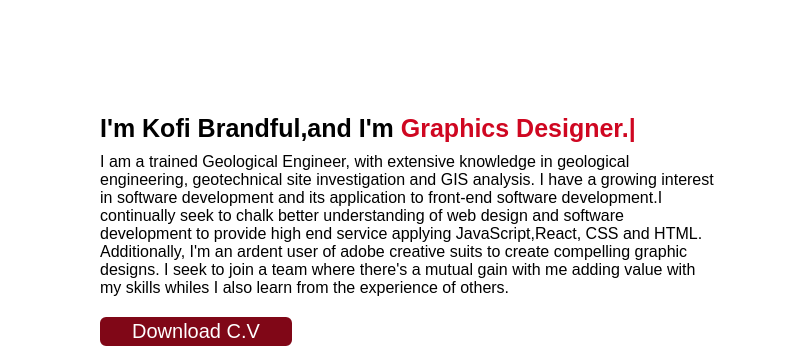
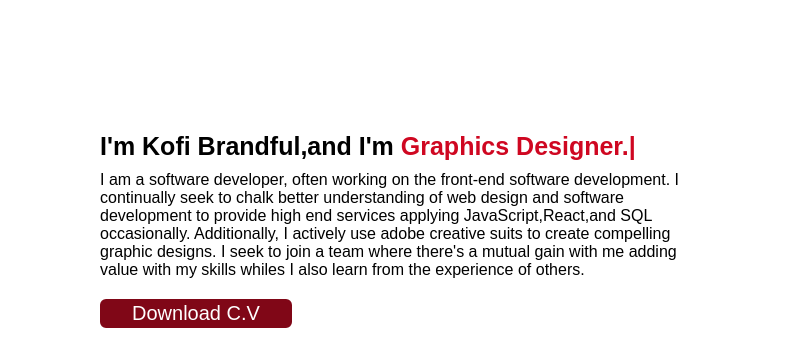
Before and after one commit to brandStunner/rkbweb, a plain HTML site: page index.html in a window 1280 px wide. Shown: the part 1815-2162 px from the top of the page, 484-1280 px from the left. Drawn offline with nearby package versions, Linux system fonts and the light colour scheme; a web font is replaced by a local one.

Commit message:
changed content in about

```diff
--- a/index.html
+++ b/index.html
@@ -99,17 +99,13 @@
                 </div>
                 <div class="column right">
                     <div class="text">I'm Kofi Brandful,and I'm <span class="typing-2"></span></div>
-                    <p>I am a trained Geological Engineer, with extensive knowledge in geological engineering,
-                         geotechnical
-                         site investigation and GIS analysis.
-                         I have a growing interest in software development and its
-                         application to front-end software development.I continually seek to chalk better
-                         understanding of
-                         web design and software development to provide high end service applying
-                         JavaScript,React,
-                          CSS and HTML.
-                         Additionally, I'm an ardent user of adobe creative suits to create compelling graphic
-                         designs. I seek to join a team where there's a mutual gain with me adding value with my
+                    <p>  I am a software developer, often working on the front-end software development.
+                         I continually seek to chalk better understanding of web design and software
+                          development to provide high end services applying JavaScript,React,and SQL
+                          occasionally.
+                         Additionally, I actively use adobe creative suits to create compelling
+                          graphic designs. I seek to join a team where there's a mutual gain with me
+                           adding value with my
                         skills whiles I also learn from the experience of others.</p>
                 <a target="_blank"  href="resume.pdf">Download C.V</a>
                 </div>
```
